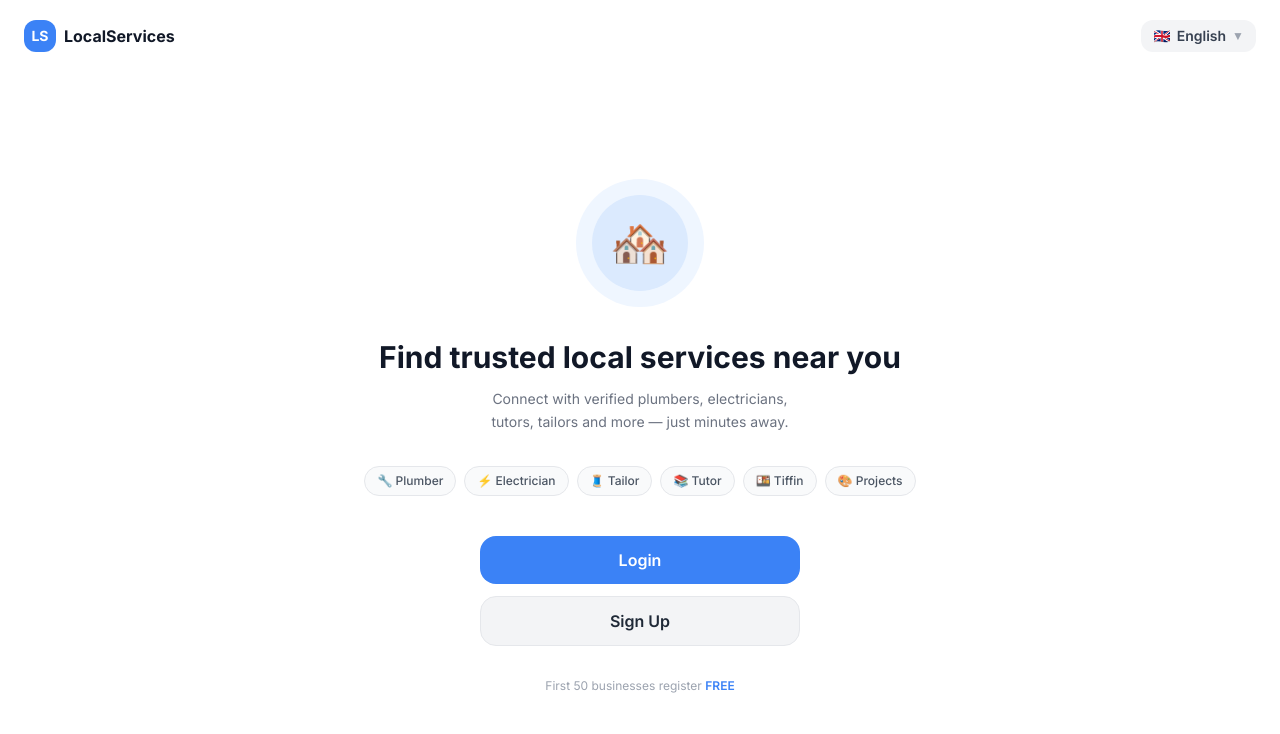
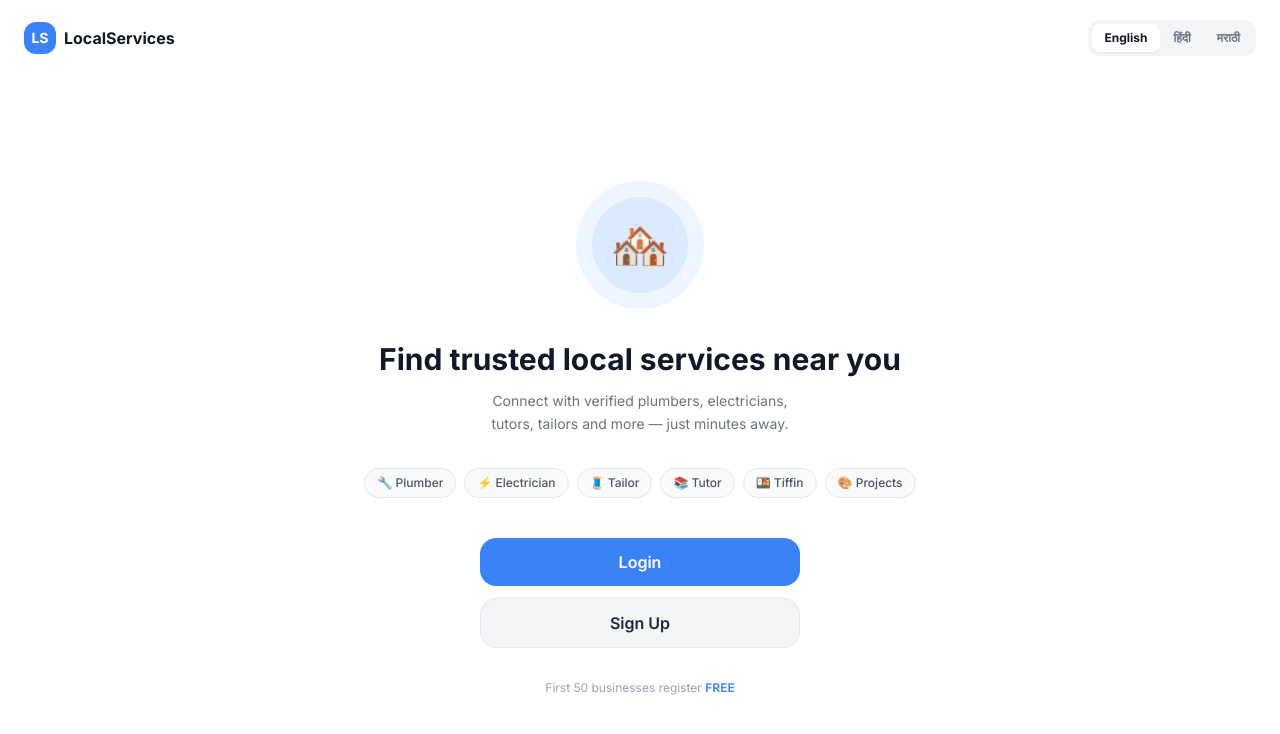
Before and after one commit to Yajat-Sharma/localservices, a Next.js app: page / in a window 1280 px wide. Shown: the top 734 px of the page. Built offline with nearby package versions, Linux system fonts and the light colour scheme.

Commit message:
Language switcher - compact on login, full dropdown in settings

```diff
--- a/src/app/(auth)/login/page.tsx
+++ b/src/app/(auth)/login/page.tsx
@@ -119,7 +119,7 @@ export default function LoginPage() {
           <div className="w-8 h-8 bg-blue-500 rounded-xl flex items-center justify-center text-white font-bold text-sm">LS</div>
           <span className="font-bold">LocalServices</span>
         </Link>
-        <LanguageSwitcher />
+        <LanguageSwitcher compact />
       </header>
 
       <main className="flex-1 flex flex-col justify-center px-6 pb-8 max-w-sm mx-auto w-full">
--- a/src/app/(auth)/register/page.tsx
+++ b/src/app/(auth)/register/page.tsx
@@ -154,7 +154,7 @@ function RegisterPage() {
           <div className="w-8 h-8 bg-blue-500 rounded-xl flex items-center justify-center text-white font-bold text-sm">LS</div>
           <span className="font-bold">LocalServices</span>
         </Link>
-        <LanguageSwitcher />
+        <LanguageSwitcher compact />
       </header>
       <main className="flex-1 flex flex-col justify-center px-6 pb-8 max-w-sm mx-auto w-full animate-slide-up">
                 {step === "phone" && (
--- a/src/app/page.tsx
+++ b/src/app/page.tsx
@@ -26,7 +26,7 @@ export default function HomePage() {
           <div className="w-8 h-8 bg-blue-500 rounded-xl flex items-center justify-center text-white font-bold text-sm">LS</div>
           <span className="font-bold text-gray-900">{t("app_name")}</span>
         </div>
-        <LanguageSwitcher />
+        <LanguageSwitcher compact/>
       </header>
       <main className="flex-1 flex flex-col items-center justify-center px-6 py-8 text-center">
         <div className="w-32 h-32 bg-blue-50 rounded-full flex items-center justify-center mb-8">
--- a/src/components/ui/LanguageSwitcher.tsx
+++ b/src/components/ui/LanguageSwitcher.tsx
@@ -3,22 +3,51 @@ import { useState } from "react";
 import { useLanguage } from "@/i18n/LanguageContext";
 import type { Language } from "@/i18n/translations";
 
-const languages: { code: Language; label: string; nativeLabel: string; flag: string }[] = [
+const allLanguages: { code: Language; label: string; nativeLabel: string; flag: string }[] = [
   { code: "en", label: "English", nativeLabel: "English", flag: "🇬🇧" },
   { code: "hi", label: "Hindi", nativeLabel: "हिंदी", flag: "🇮🇳" },
   { code: "mr", label: "Marathi", nativeLabel: "मराठी", flag: "🇮🇳" },
   { code: "gu", label: "Gujarati", nativeLabel: "ગુજરાતી", flag: "🇮🇳" },
   { code: "ta", label: "Tamil", nativeLabel: "தமிழ்", flag: "🇮🇳" },
   { code: "te", label: "Telugu", nativeLabel: "తెలుగు", flag: "🇮🇳" },
-  { code: "bn", label: "Bengali", nativeLabel: "বাংলা", flag: "🇮🇳" },
+  { code: "bn", label: "Bengali", nativeLabel: "বাংলা", flag: "🇧🇩" },
 ];
 
-export function LanguageSwitcher({ className = "" }: { className?: string }) {
+const compactLanguages = allLanguages.slice(0, 3); // EN, HI, MR only
+
+interface LanguageSwitcherProps {
+  className?: string;
+  compact?: boolean; // compact = show only EN, HI, MR as pills
+}
+
+export function LanguageSwitcher({ className = "", compact = false }: LanguageSwitcherProps) {
   const { language, setLanguage } = useLanguage();
   const [isOpen, setIsOpen] = useState(false);
 
-  const current = languages.find(l => l.code === language) || languages[0];
+  const current = allLanguages.find(l => l.code === language) || allLanguages[0];
 
+  // Compact mode — 3 pill buttons (for login/register page)
+  if (compact) {
+    return (
+      <div className={`inline-flex bg-gray-100 rounded-xl p-1 gap-0.5 ${className}`}>
+        {compactLanguages.map((lang) => (
+          <button
+            key={lang.code}
+            onClick={() => setLanguage(lang.code)}
+            className={`px-3 py-1.5 rounded-lg text-xs font-bold transition-all duration-200 ${
+              language === lang.code
+                ? "bg-white text-gray-900 shadow-sm"
+                : "text-gray-500 hover:text-gray-700"
+            }`}
+          >
+            {lang.nativeLabel}
+          </button>
+        ))}
+      </div>
+    );
+  }
+
+  // Full dropdown mode — all 7 languages (for settings page)
   return (
     <div className={`relative ${className}`}>
       <button
@@ -33,12 +62,14 @@ export function LanguageSwitcher({ className = "" }: { className?: string }) {
       {isOpen && (
         <>
           <div className="fixed inset-0 z-40" onClick={() => setIsOpen(false)} />
-          <div className="absolute right-0 top-10 bg-white rounded-2xl shadow-elevated border border-gray-100 z-50 overflow-hidden min-w-40 animate-slide-up">
-            {languages.map((lang) => (
+          <div className="absolute right-0 top-10 bg-white rounded-2xl shadow-elevated border border-gray-100 z-50 overflow-hidden min-w-44 animate-slide-up">
+            {allLanguages.map((lang) => (
               <button
                 key={lang.code}
                 onClick={() => { setLanguage(lang.code); setIsOpen(false); }}
-                className={`w-full flex items-center gap-3 px-4 py-3 text-sm hover:bg-gray-50 transition-colors ${language === lang.code ? "bg-blue-50 text-blue-700 font-semibold" : "text-gray-700"}`}
+                className={`w-full flex items-center gap-3 px-4 py-3 text-sm hover:bg-gray-50 transition-colors ${
+                  language === lang.code ? "bg-blue-50 text-blue-700 font-semibold" : "text-gray-700"
+                }`}
               >
                 <span className="text-base">{lang.flag}</span>
                 <div className="text-left">
```
